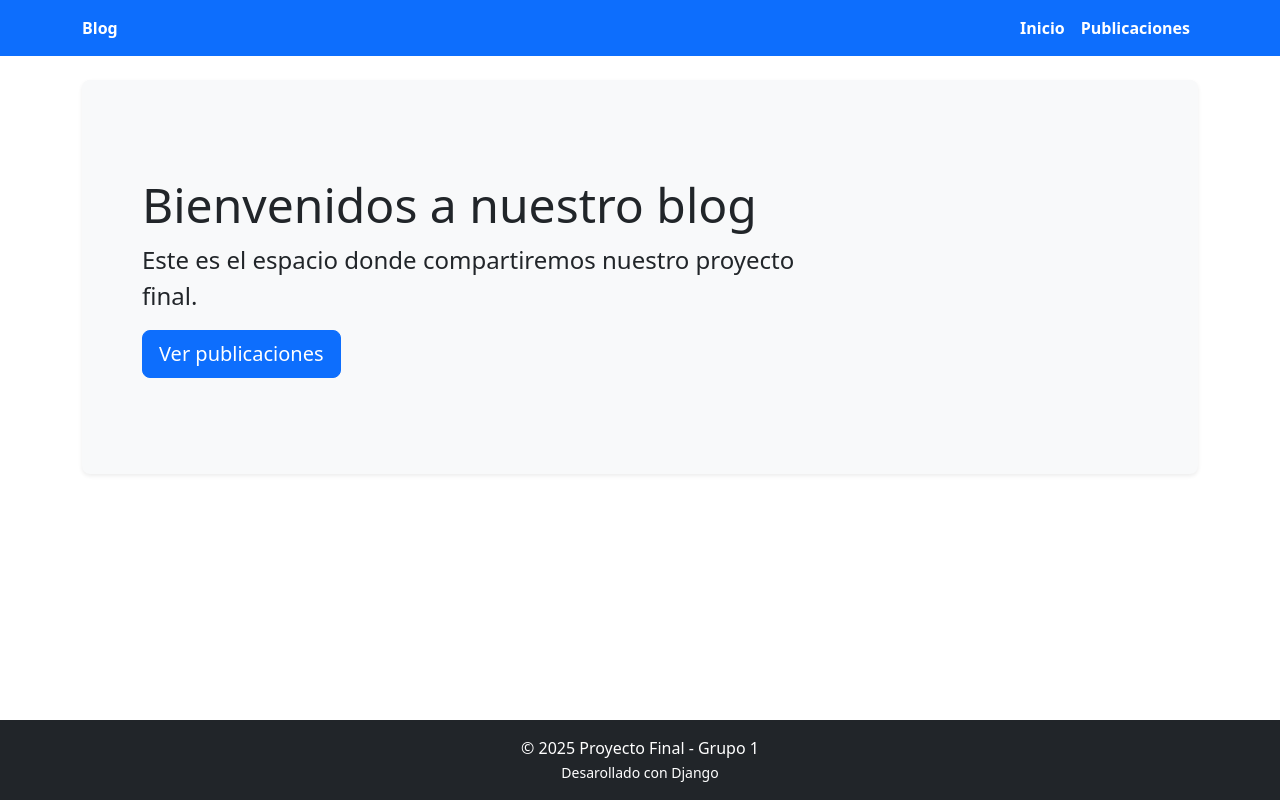
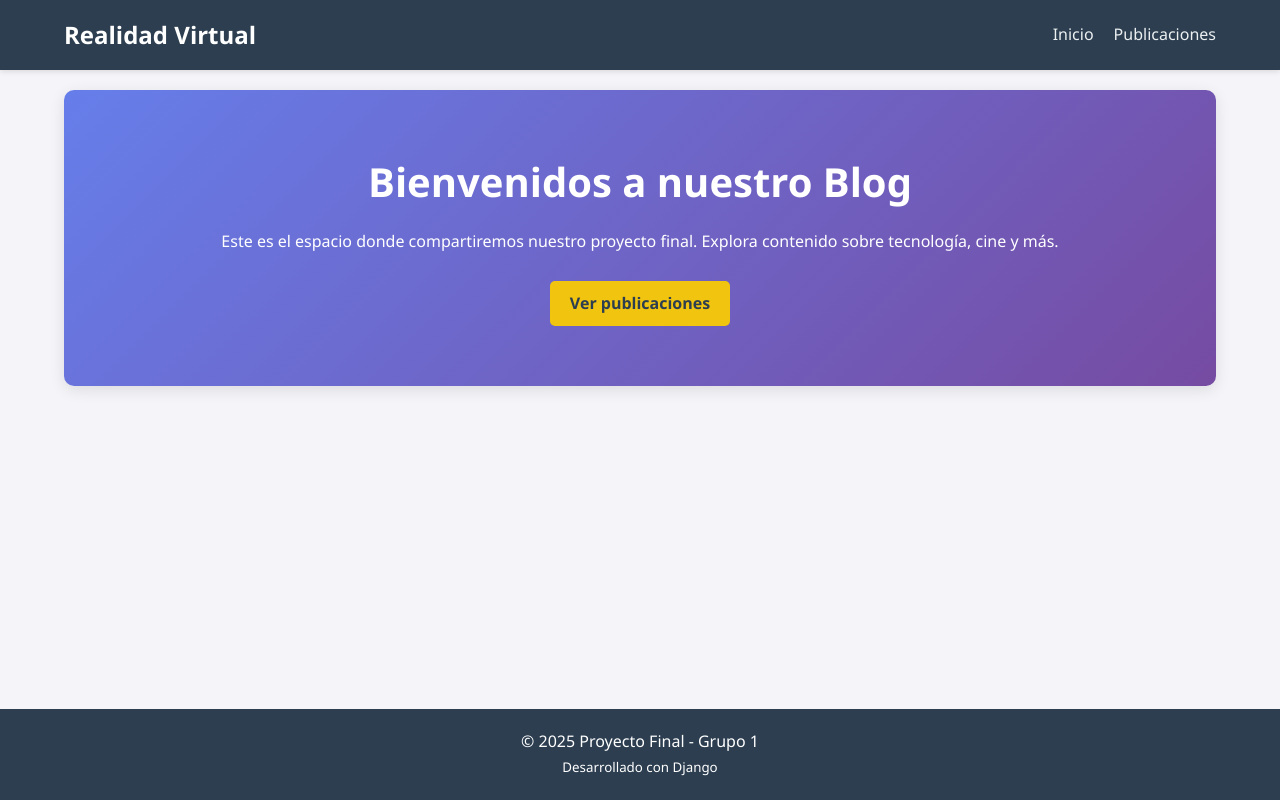
Before and after one commit to fabricio00101/proyecto-final-grupo1, a Django app: page / in a window 1280 px wide. Run offline with Django 5.2, Linux system fonts and the light colour scheme.

Commit message:
Cambios en html y css

```diff
--- a/static/style.css
+++ b/static/style.css
@@ -1,37 +1,178 @@
+
+* {
+    box-sizing: border-box;
+    margin: 0;
+    padding: 0;
+}
+
 body {
+    font-family: 'Segoe UI', Tahoma, Geneva, Verdana, sans-serif;
+    background-color: #f4f4f9;
+    color: #333;
+    line-height: 1.6;
+    /* Footer Pegajoso */
     display: flex;
     flex-direction: column;
     min-height: 100vh;
 }
 
 main {
-    flex: 1;
+    flex: 1; /* Empuja el footer hacia abajo */
+    padding: 20px 0;
 }
 
 
+.container {
+    width: 90%;
+    max-width: 1200px;
+    margin: 0 auto;
+}
+
+/* --- Barra de Navegación (Navbar) --- */
+.main-nav {
+    background-color: #2c3e50; /* Azul oscuro */
+    padding: 1rem 0;
+    box-shadow: 0 2px 5px rgba(0,0,0,0.1);
+}
+
+.main-nav .container {
+    display: flex;
+    justify-content: space-between;
+    align-items: center;
+    flex-wrap: wrap; /* Para móviles */
+}
+
+.logo {
+    color: #fff;
+    font-size: 1.5rem;
+    font-weight: bold;
+    text-decoration: none;
+}
+
+.nav-links {
+    list-style: none;
+    display: flex;
+    gap: 20px;
+}
+
+.nav-links a {
+    color: #ecf0f1;
+    text-decoration: none;
+    font-weight: 500;
+    transition: color 0.3s;
+}
+
+.nav-links a:hover {
+    color: #f1c40f; /* Amarillo al pasar el mouse */
+}
+
+/* --- Sección Hero (Portada) --- */
+.hero-section {
+    background: linear-gradient(135deg, #667eea 0%, #764ba2 100%);
+    color: white;
+    padding: 60px 20px;
+    border-radius: 10px;
+    text-align: center;
+    margin-bottom: 40px;
+    box-shadow: 0 4px 15px rgba(0,0,0,0.1);
+}
+
+.hero-section h1 {
+    font-size: 2.5rem;
+    margin-bottom: 15px;
+}
+
+/* --- Botones --- */
+.btn {
+    display: inline-block;
+    padding: 10px 20px;
+    background-color: #f1c40f;
+    color: #2c3e50;
+    text-decoration: none;
+    border-radius: 5px;
+    font-weight: bold;
+    transition: transform 0.2s, background 0.2s;
+    border: none;
+    cursor: pointer;
+}
+
+.btn:hover {
+    background-color: #d4ac0d;
+    transform: translateY(-2px);
+}
+
+/* --- Grid de Posts (Reemplaza al sistema de columnas) --- */
+.posts-grid {
+    display: grid;
+    /* Esto crea columnas automáticas que se adaptan al tamaño */
+    grid-template-columns: repeat(auto-fill, minmax(300px, 1fr));
+    gap: 30px;
+    margin-top: 20px;
+}
+
+/* --- Tarjetas (Cards) --- */
+.post-card {
+    background: white;
+    border-radius: 8px;
+    overflow: hidden;
+    box-shadow: 0 4px 6px rgba(0,0,0,0.1);
+    transition: transform 0.3s ease;
+    display: flex;
+    flex-direction: column;
+}
+
+.post-card:hover {
+    transform: translateY(-5px);
+}
+
 .card-img-custom {
+    width: 100%;
     height: 200px;
-    width: 100%;
     object-fit: cover;
 }
 
 .card-placeholder {
+    width: 100%;
     height: 200px;
-    width: 100%;
+    background-color: #95a5a6;
     display: flex;
     align-items: center;
     justify-content: center;
-    font-size: 1.2rem;
-}
-
-.navbar-nav .nav-link {
-    text-decoration: none !important;
-    color: white !important;
+    color: white;
     font-weight: bold;
 }
 
-.nav-title {
-    text-decoration: none !important;
-    color: white !important;
-    font-weight: bold;
+.card-content {
+    padding: 20px;
+    flex-grow: 1; /* Hace que el contenido ocupe el espacio disponible */
 }
+
+.card-title {
+    font-size: 1.25rem;
+    margin-bottom: 0.5rem;
+    color: #2c3e50;
+}
+
+.card-subtitle {
+    font-size: 0.9rem;
+    color: #7f8c8d;
+    margin-bottom: 10px;
+    display: block;
+}
+
+.card-footer {
+    padding: 15px 20px;
+    background-color: #f8f9fa;
+    border-top: 1px solid #eee;
+    font-size: 0.85rem;
+    color: #7f8c8d;
+}
+
+/* --- Footer --- */
+.main-footer {
+    background-color: #2c3e50;
+    color: white;
+    text-align: center;
+    padding: 20px 0;
+    margin-top: 40px;
+}
--- a/templates/base.html
+++ b/templates/base.html
@@ -1,65 +1,37 @@
-{% load static %}<!doctype html>
-<html lang="es-ar">
+{% load static %}
+<!DOCTYPE html>
+<html lang="es">
 <head>
-        <title>Title</title>
-        <!-- Required meta tags -->
-        <meta charset="utf-8" />
-        <meta
-            name="viewport"
-            content="width=device-width, initial-scale=1, shrink-to-fit=no"
-        />
-
-        <!-- Bootstrap CSS v5.2.1 -->
-        <link
-            href="https://cdn.jsdelivr.net/npm/bootstrap@5.3.2/dist/css/bootstrap.min.css"
-            rel="stylesheet"
-            integrity="sha384-T3c6CoIi6uLrA9TneNEoa7RxnatzjcDSCmG1MXxSR1GAsXEV/Dwwykc2MPK8M2HN"
-            crossorigin="anonymous"
-        />
+    <meta charset="UTF-8">
+    <meta name="viewport" content="width=device-width, initial-scale=1.0">
+    <title>{% block titulo %} Blog Grupo 1 {% endblock %}</title>
     <link rel="stylesheet" href="{% static 'style.css' %}">
 </head>
+<body>
 
-    <body>
-        <header>
-            <nav class="navbar navbar-expand-lg navbar-dark bg-primary mb-4">
+    <header class="main-nav">
         <div class="container">
-                    <a href="{% url 'index' %}" class="nav-title">Blog</a>
-                    <button class="navbar-toggler" type="button" data-bs-toggle="collapse" data-bs-target="#navbarNav"> <span class="navbar-toggler-icon"></span></button>
-                    <div class="collapse navbar-collapse" id="navbarNav">
-                        <ul class="navbar-nav ms-auto">
-                            <li class="nav-item">
-                                <a href="{% url 'index' %}" class="nav-link">Inicio</a>
-                            </li>
-                            <li class="nav-item">
-                                <a href="{% url 'posts:listar_posts' %}" class="nav-link">Publicaciones</a>
-                            </li>
+            <a href="{% url 'index' %}" class="logo">Realidad Virtual</a>
+            <nav>
+                <ul class="nav-links">
+                    <li><a href="{% url 'index' %}">Inicio</a></li>
+                    <li><a href="{% url 'posts:listar_posts' %}">Publicaciones</a></li>
                 </ul>
+            </nav>
         </div>
-                </div>
-            </nav>
     </header>
+
     <main class="container">
         {% block contenido %}
         {% endblock %}
     </main>
-        <footer class="bg-dark text-white text-center py-3 mt-4">
+
+    <footer class="main-footer">
         <div class="container">
-                <p class="mb-0">&copy; 2025 Proyecto Final - Grupo 1</p>
-                <small>Desarollado con Django</small>
+            <p>&copy; 2025 Proyecto Final - Grupo 1</p>
+            <small>Desarrollado con Django</small>
         </div>
-            <!-- place footer here -->
     </footer>
-        <!-- Bootstrap JavaScript Libraries -->
-        <script
-            src="https://cdn.jsdelivr.net/npm/@popperjs/core@2.11.8/dist/umd/popper.min.js"
-            integrity="sha384-I7E8VVD/ismYTF4hNIPjVp/Zjvgyol6VFvRkX/vR+Vc4jQkC+hVqc2pM8ODewa9r"
-            crossorigin="anonymous"
-        ></script>
 
-        <script
-            src="https://cdn.jsdelivr.net/npm/bootstrap@5.3.2/dist/js/bootstrap.min.js"
-            integrity="sha384-BBtl+eGJRgqQAUMxJ7pMwbEyER4l1g+O15P+16Ep7Q9Q+zqX6gSbd85u4mG4QzX+"
-            crossorigin="anonymous"
-        ></script>
 </body>
 </html>
--- a/templates/index.html
+++ b/templates/index.html
@@ -4,13 +4,14 @@
 
 {% block contenido %}
 
-    <section class="p-5 mb-4 bg-light rounded-3 shadow-sm">
-        <div class="container-fluid py-5">
-            <h1 class="display-5 fw bold">Bienvenidos a nuestro blog</h1>
-            <p class="col-md-8 fs-4">
-                Este es el espacio donde compartiremos nuestro proyecto final.
-            </p>
-            <a href="{%url 'posts:listar_posts' %}" class="btn btn-primary btn-lg" role="button">Ver publicaciones</a>
-        </div>
+    <section class="hero-section">
+        <h1>Bienvenidos a nuestro Blog</h1>
+        <p>
+            Este es el espacio donde compartiremos nuestro proyecto final.
+            Explora contenido sobre tecnología, cine y más.
+        </p>
+        <br>
+        <a href="{% url 'posts:listar_posts' %}" class="btn">Ver publicaciones</a>
     </section>
+
 {% endblock %}
```
Also changed, not shown: templates/lista_posts.html (+20 -22 lines). Lines whose indentation alone changed are shown as unchanged.
